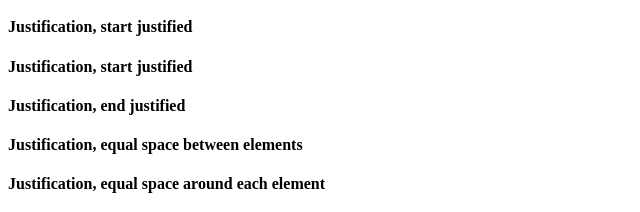
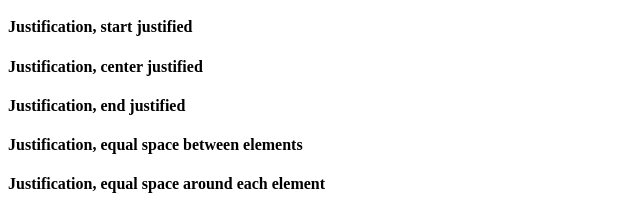
Before and after one commit to PolymerElements/iron-flex-layout, a website: page demo/index.html in a window 1280 px wide. Shown: the part 317-529 px from the top of the page, 0-640 px from the left. Drawn offline with Linux system fonts and the light colour scheme.

Commit message:
fix title in demo

```diff
--- a/demo/index.html
+++ b/demo/index.html
@@ -215,7 +215,7 @@ subject to an additional IP rights grant found at http://polymer.github.io/PATEN
       </template>
     </demo-snippet>
 
-    <h4>Justification, start justified</h4>
+    <h4>Justification, center justified</h4>
     <demo-snippet>
       <template>
         <style is="custom-style">
```
